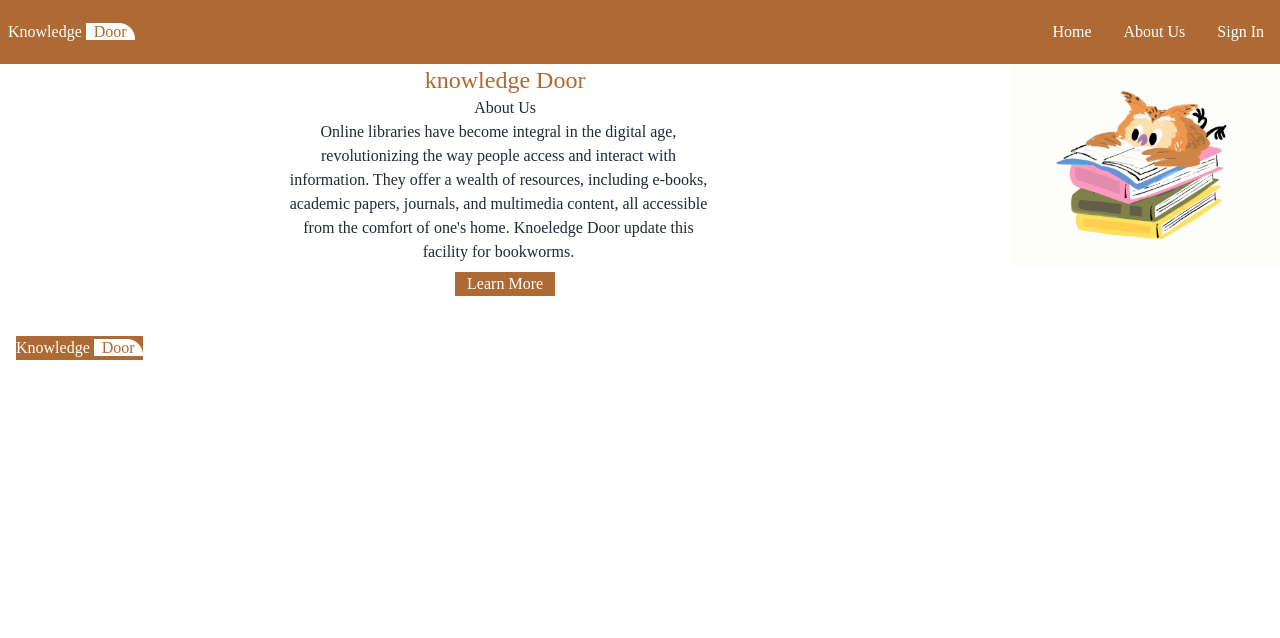
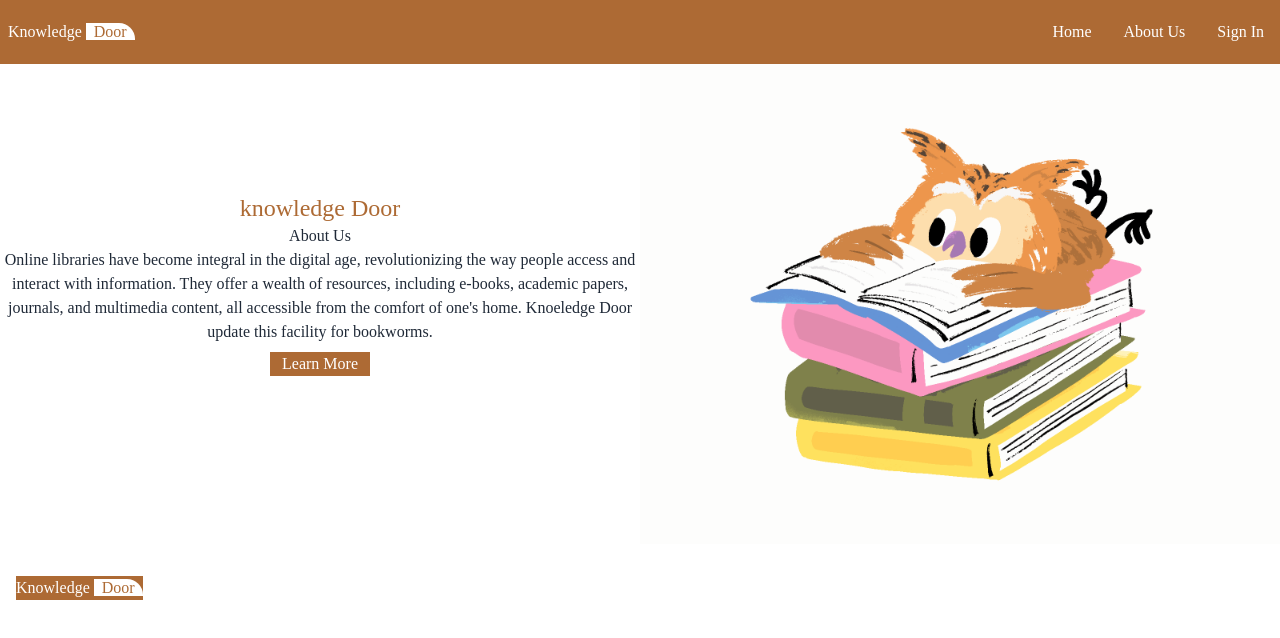
Before and after one commit to jannatun-nur/knowledge-door, a React (Vite) app: page /about in a window 1280 px wide. Shown: the top 638 px of the page. Built offline with nearby package versions, Linux system fonts and the light colour scheme; no server answers; a web font is replaced by a local one.

Commit message:
about 100%

```diff
--- a/src/Home/Banner/About/About.jsx
+++ b/src/Home/Banner/About/About.jsx
@@ -3,11 +3,11 @@ import gif from "../../../../public/assets/image/about.gif";
 const About = () => {
   return (
     <div>
-      <div className="flex justify-between text-gray-800">
-        <section className="text-center">
+      <div className="grid grid-cols-2 lg:grid-cols-2 text-gray-800">
+        <section className="text-center lg:mt-32">
           <p className="text-[#AD6A34] lg:text-2xl ">knowledge Door</p>
           <p>About Us</p>
-          <p className="lg:w-5/12 lg:ml-72">
+          <p className="">
             Online libraries have become integral in the digital age,
             revolutionizing the way people access and interact with information.
             They offer a wealth of resources, including e-books, academic
@@ -16,8 +16,8 @@ const About = () => {
           </p>
           <button className="px-3 bg-[#AD6A34] text-white my-2">Learn More</button>
         </section>
-        <section className="w-1/2">
-          <img src={gif} alt="" />
+        <section className="">
+          <img className="mt-32 lg:mt-0" src={gif} alt="" />
         </section>
       </div>
     </div>
```
